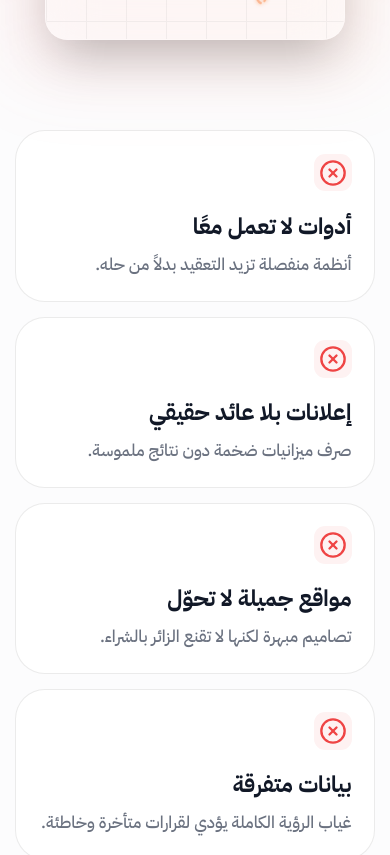
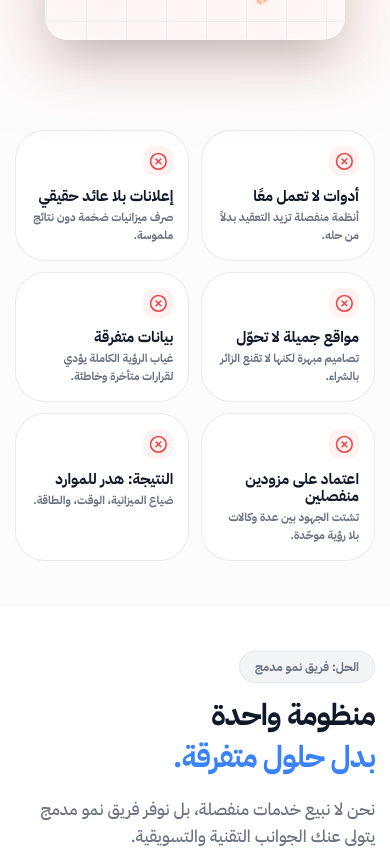
Before and after one commit to mohamedlahlah/asdwww, a React (Vite) app: page / in a window 390 px wide. Shown: the part 1460-2315 px from the top of the page. Built offline with nearby package versions, Linux system fonts and the light colour scheme.

Commit message:
Update Home page Problem section grid to display 2 columns on mobile and adjust card proportions

```diff
--- a/pages/Home.tsx
+++ b/pages/Home.tsx
@@ -91,7 +91,7 @@ const Home = () => {
                     </div>
 
                     {/* Grid Items (Full Width Again) */}
-                    <div className="grid grid-cols-1 md:grid-cols-2 lg:grid-cols-3 gap-4 md:gap-6 lg:gap-10">
+                    <div className="grid grid-cols-2 lg:grid-cols-3 gap-3 md:gap-6 lg:gap-10">
                         {[
                             { title: "أدوات لا تعمل معًا", desc: "أنظمة منفصلة تزيد التعقيد بدلاً من حله." },
                             { title: "إعلانات بلا عائد حقيقي", desc: "صرف ميزانيات ضخمة دون نتائج ملموسة." },
@@ -100,12 +100,12 @@ const Home = () => {
                             { title: "اعتماد على مزودين منفصلين", desc: "تشتت الجهود بين عدة وكالات بلا رؤية موحّدة." },
                             { title: "النتيجة: هدر للموارد", desc: "ضياع الميزانية، الوقت، والطاقة." }
                         ].map((item, i) => (
-                            <div key={i} className="bento-card p-6 md:p-8 lg:p-10 bg-white dark:bg-[#0f0f10] hover:border-red-500/20 group hover:-translate-y-1 transition-transform">
-                                <div className="w-10 h-10 lg:w-12 lg:h-12 bg-red-50 dark:bg-red-500/10 rounded-xl flex items-center justify-center mb-6 group-hover:scale-110 transition-transform">
-                                    <XCircle className="text-red-500" size={28} />
+                            <div key={i} className="bento-card p-4 md:p-8 lg:p-10 bg-white dark:bg-[#0f0f10] hover:border-red-500/20 group hover:-translate-y-1 transition-transform">
+                                <div className="w-8 h-8 md:w-10 md:h-10 lg:w-12 lg:h-12 bg-red-50 dark:bg-red-500/10 rounded-xl flex items-center justify-center mb-3 md:mb-6 group-hover:scale-110 transition-transform">
+                                    <XCircle className="text-red-500 w-5 h-5 md:w-7 md:h-7" />
                                 </div>
-                                <h3 className="text-2xl lg:text-3xl font-black text-gray-900 dark:text-white mb-3">{item.title}</h3>
-                                <p className="text-lg lg:text-xl text-gray-500 dark:text-gray-400 font-medium">{item.desc}</p>
+                                <h3 className="text-base md:text-2xl lg:text-3xl font-black text-gray-900 dark:text-white mb-1 md:mb-3 leading-tight">{item.title}</h3>
+                                <p className="text-xs md:text-lg lg:text-xl text-gray-500 dark:text-gray-400 font-bold">{item.desc}</p>
                             </div>
                         ))}
                     </div>
```
